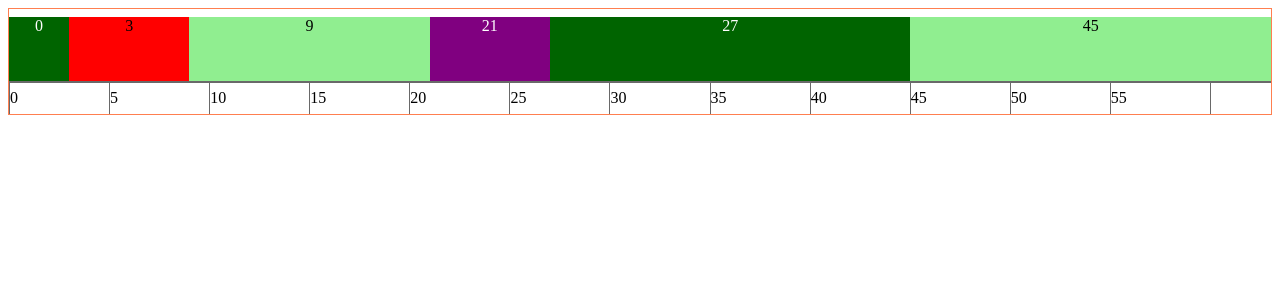
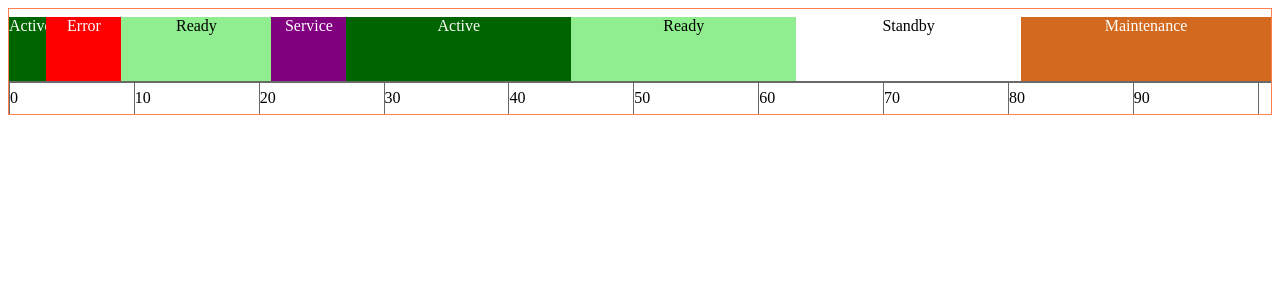
Before and after one commit to olegx100/timelinejs, an Angular app in the folder TimeLineTest/: page / in a window 1280 px wide. Shown: the top 300 px of the page. Built offline with nearby package versions, Linux system fonts and the light colour scheme.

Commit message:
CSS updates

```diff
--- a/TimeLineTest/src/app/app.component.ts
+++ b/TimeLineTest/src/app/app.component.ts
@@ -10,12 +10,14 @@ export class AppComponent {
   title = 'TimeLineTest';
 
   items = [
-    {"State": "Print", "Duration": 3, "Start": "8:00"},
-    {"State": "Error", "Duration": 6, "Start": "8:00"},
-    {"State": "Ready", "Duration": 12, "Start": "8:00"},
-    {"State": "Service", "Duration": 6, "Start": "8:00"},
-    {"State": "Print", "Duration": 18, "Start": "8:00"},
-    {"State": "Ready", "Duration": 18, "Start": "8:00"}
+    {"State": "Active", "Duration": 3, "Start": "8:00"},
+    {"State": "Error", "Duration": 6, "Start": "8:03"},
+    {"State": "Ready", "Duration": 12, "Start": "8:09"},
+    {"State": "Service", "Duration": 6, "Start": "8:21"},
+    {"State": "Active", "Duration": 18, "Start": "8:39"},
+    {"State": "Ready", "Duration": 18, "Start": "8:57"},
+    {"State": "Standby", "Duration": 18, "Start": "9:15"},
+    {"State": "Maintenance", "Duration": 20, "Start": "8:35"},
   ];
 
 }
--- a/TimeLineTest/src/time-line/time-line-main/time-line-main.component.css
+++ b/TimeLineTest/src/time-line/time-line-main/time-line-main.component.css
@@ -25,9 +25,11 @@
 .timeLineItem {
     border: 0px blue solid;
     text-align: center;
+    display: inline-block;
+    overflow-x: hidden;
 }
 
-.Print {
+.Active {
     background-color: darkgreen;
     color: white;
 }
@@ -39,6 +41,7 @@
 
 .Error {
     background-color: red;
+    color: white;
 }
 
 .None {
@@ -47,6 +50,11 @@
 
 .Ready {
     background-color: lightgreen;
+}
+
+.Maintenance {
+    background-color: chocolate;
+    color: white;
 }
 
 .scaleSpanItem {
--- a/TimeLineTest/src/time-line/time-line-main/time-line-main.component.ts
+++ b/TimeLineTest/src/time-line/time-line-main/time-line-main.component.ts
@@ -79,7 +79,7 @@ export class TimeLineMainComponent implements OnInit {
       this.mainContainer.removeChild(this.mainContainer.firstChild);
     }
 
-    let to = 0;
+    let timeCount = 0;
     let width = this.getWidth();
     let maxW = this.timeOffset * this.scale;
     let startIdx = 0;
@@ -92,7 +92,7 @@ export class TimeLineMainComponent implements OnInit {
     }
     else {
         while (startIdx < this.items.length) {
-            to += this.items[startIdx].Duration;
+            timeCount += this.items[startIdx].Duration;
             let w = this.items[startIdx].Duration * this.scale;
             if (maxW + w > 0) {
                 w = maxW + w;
@@ -122,7 +122,7 @@ export class TimeLineMainComponent implements OnInit {
         maxW += w;
 
         const el = document.createElement("div");
-        el.innerText = "" + to;//states[i].State;
+        el.innerText = this.items[i].State; //"" + timeCount
         el.classList.add ("timeLineItem");
         el.classList.add (this.items[i].State);
         el.id = "i_" + i;
@@ -131,7 +131,7 @@ export class TimeLineMainComponent implements OnInit {
         if (maxW >= width)
             break;
 
-        to += this.items[i].Duration;
+        timeCount += this.items[i].Duration;
     }
 
     this.refreshScale();
```
